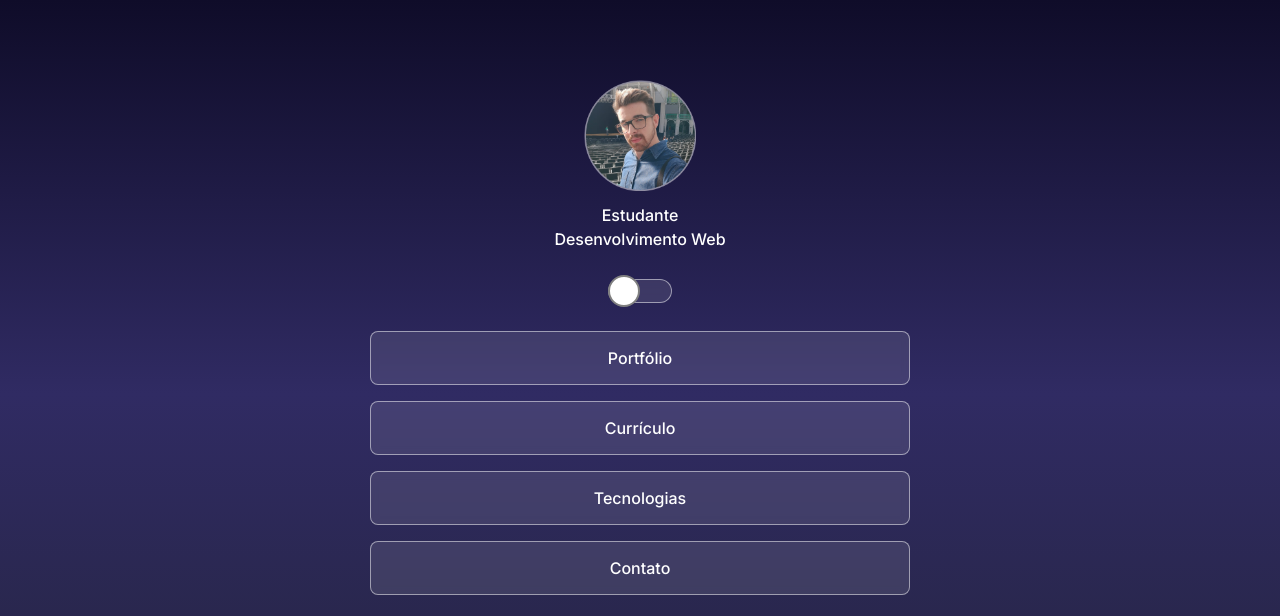
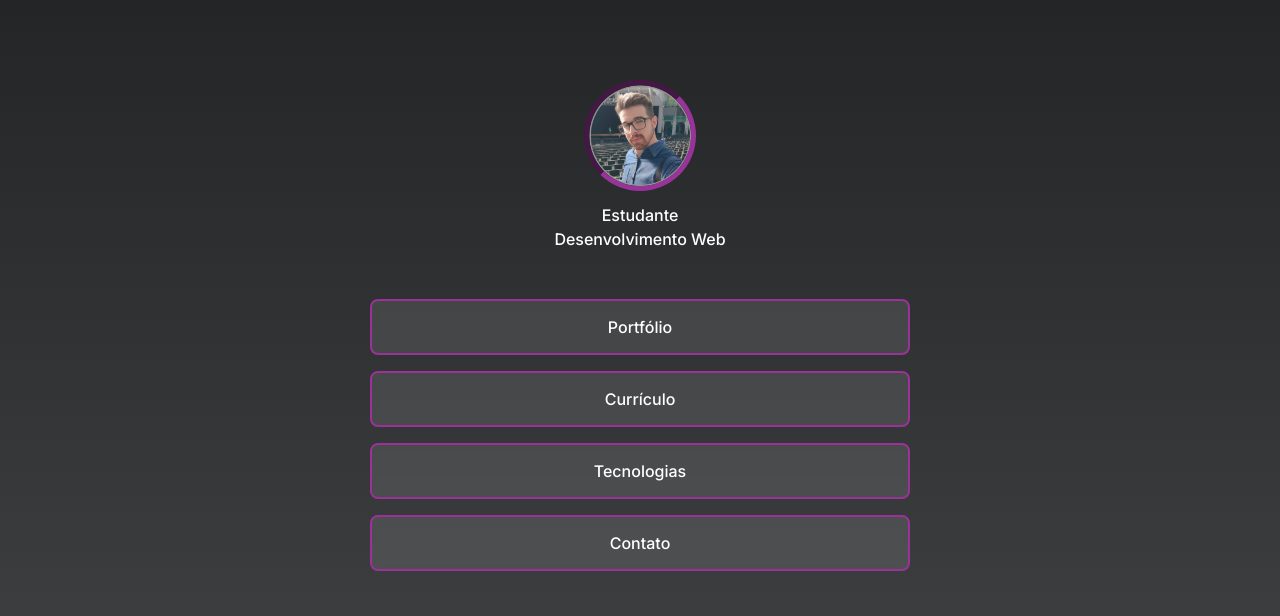
Before and after one commit to RodrigoRamirez1/projeto-pessoal, a plain HTML site: page index.html in a window 1280 px wide. Shown: the top 616 px of the page. Drawn offline with nearby package versions, Linux system fonts and the light colour scheme.

Commit message:
Alterando cores

```diff
--- a/index.html
+++ b/index.html
@@ -18,11 +18,11 @@
       <img src="./assets/Avatar.png" alt="Foto de Rodrigo Ramirez, levemente sorrindo, de camisa social jeans, óculos de grau quadrado, está dentro da òpera de Arrame-Curitiba/PR">
       <p>Estudante<br>Desenvolvimento Web</p>
     </div>
-    <div id="switch" onclick="toggleMode()">
+    <!-- <div id="switch" onclick="toggleMode()">
       <button>
       </button>
       <span></span>
-    </div>
+    </div> -->
     <ul>
       <li>
         <a href="https://rodrigoramirez1.github.io/ProjetoPessoal-portfolio/" target="_blank">Portfólio</a>
--- a/style.css
+++ b/style.css
@@ -6,21 +6,21 @@
 
 :root {
   --text-color: white;
-   --bg-gra: linear-gradient(#0f0c29, #302b63, #24243e);
-  --stroke-color: rgba(255, 255, 255, 0.5);
+   --bg-gra: linear-gradient(#232526, #414345);
+  --stroke-color: rgb(153, 51, 153);
   --surface-color: rgba(255, 255, 255, 0.1);
-  --surface-color-hover: rgba(255, 255, 255, 0.05);
+  --surface-color-hover: #800080;
   --highlight-color: rgba(255, 255, 255, 0.2);
 }
 
-.light {
+/* .light {
   --text-color: black;
   --bg-gra: linear-gradient( #ffffff, #7d79ad);
   --stroke-color: rgba(0, 0, 0, 0.5);
   --surface-color: rgba(0, 0, 0, 0.05);
   --surface-color-hover: rgba(0, 0, 0, 0.02);
   --highlight-color: rgba(0, 0, 0, 0.1);
-}
+} */
 
 body {
   /* background: var(--bg-url) no-repeat top center/cover; */
@@ -44,10 +44,13 @@ body * {
 #profile {
   text-align: center;
   padding: 24px;
+  /* border-bottom: 2px solid var(--stroke-color); */
 }
 
 #profile img {
   width: 112px;
+  border: 5px inset var(--stroke-color);
+  border-radius: 50%;
 }
 
 #profile p {
@@ -55,7 +58,7 @@ body * {
   line-height: 24px;
   margin-top: 8px;
 }
-#switch  {
+/* #switch  {
   position: relative;
   width: 64px;
 
@@ -94,7 +97,7 @@ body * {
   backdrop-filter: blur(4px);
   -webkit-backdrop-filter: blur(4px);
   border-radius: 9999px;
-}
+} */
 
 ul {
   list-style: none;
@@ -113,7 +116,7 @@ ul li a {
   padding: 16px 24px;
 
   background: var(--surface-color);
-  border: 1px solid var(--stroke-color);
+  border: 2px solid var(--stroke-color);
   border-radius: 8px;
 
   backdrop-filter: blur(4px);
@@ -127,7 +130,7 @@ ul li a {
 
 ul li a:hover {
   background: var(--surface-color-hover);
-  border: 1px solid var(--text-color);
+  /* border: 1px solid var(--text-color); */
 }
 
 #social-links {
@@ -156,7 +159,7 @@ footer {
   font-size: 14px;
 }
 
-@media (min-width: 700px) {
+/* @media (min-width: 700px) {
   :root {
     --bg-url: url(./assets/bg-desktop.jpg);
   }
@@ -164,7 +167,7 @@ footer {
   .light {
     --bg-url: url(./assets/bg-desktop-light.jpg);
   }
-}
+} */
 
 @keyframes slide-in {
   from {
```
